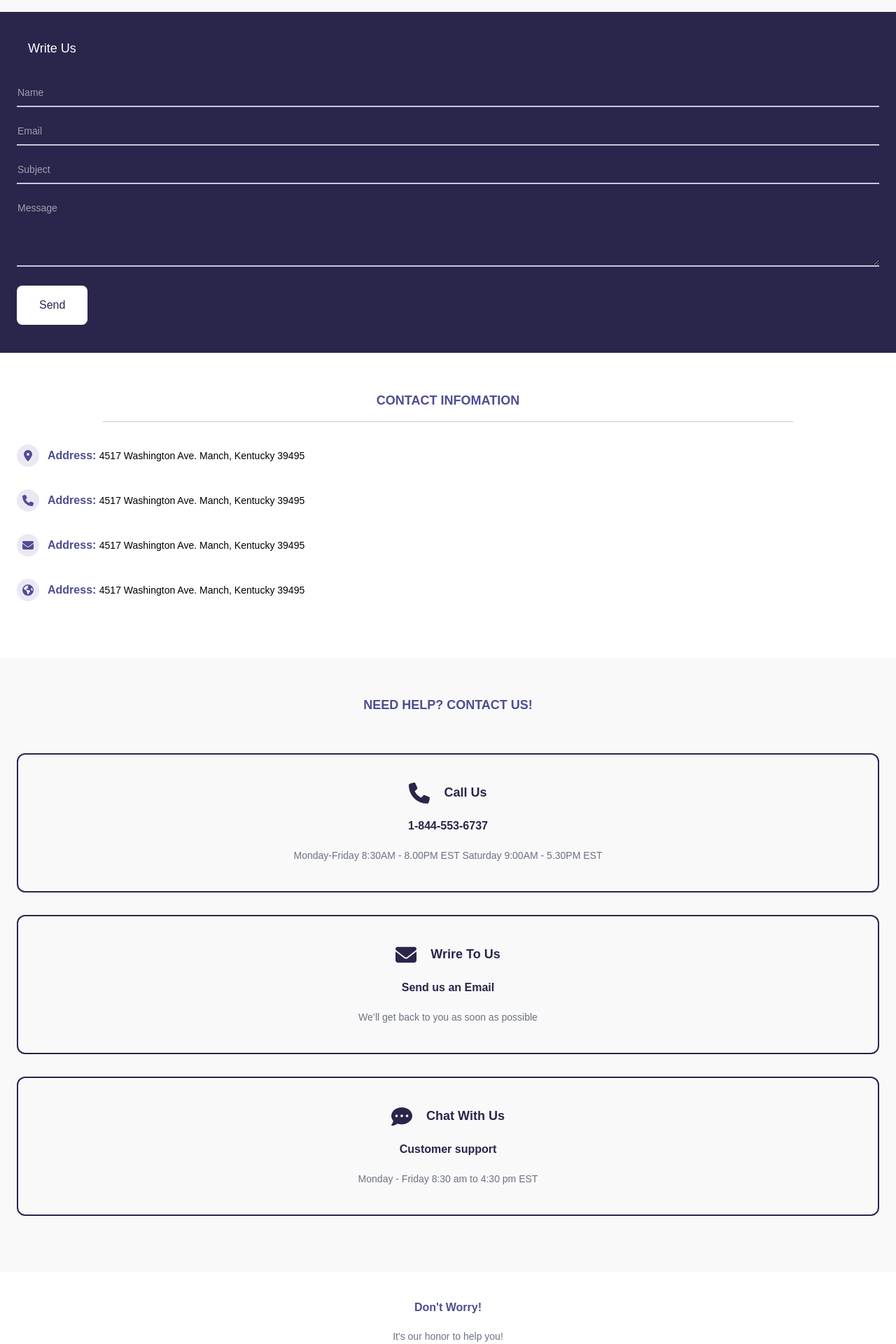
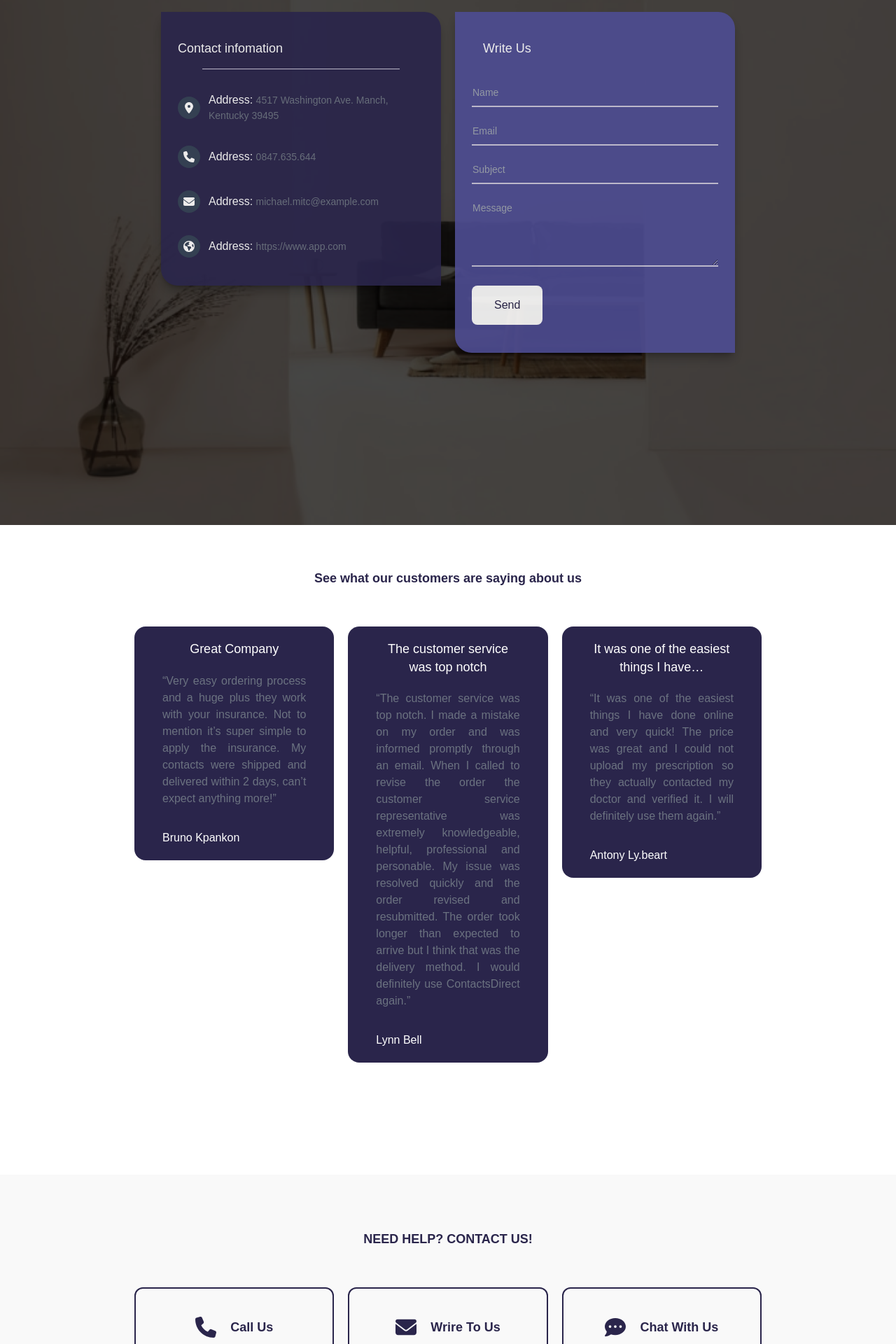
Before and after one commit to vuhuy172dh/ecommerce-website, a React (Create React App) app: page /contactUs in a window 1280 px wide. Shown: the part 320-2240 px from the top of the page at 70% size. Built offline with nearby package versions, Linux system fonts and the light colour scheme; a web font is replaced by a local one.

Commit message:
#49 Add UI Contact Us page for laptop

```diff
--- a/src/pages/contactUs.jsx
+++ b/src/pages/contactUs.jsx
@@ -1,56 +1,90 @@
 import Button from "../components/button"
 import { FontAwesomeIcon } from "@fortawesome/react-fontawesome"
 import { faLocationDot, faPhone, faEnvelope, faEarthAmericas, faCommentDots } from "@fortawesome/free-solid-svg-icons"
+import bgImg from "../assets/images/features3.png"
 
 function ContactUs() {
     return(
         <div>
-            <div className="py-14 bg-light_grey text-center">
-                <h3 className="uppercase text-body-lg font-semibold text-primary mb-8">Contact us</h3>
+            <div className="laptop:relative">
+                <img className="hidden laptop:block object-cover w-full" src={bgImg} alt="contact us"/>
+                {/* overlay */}
+                <div className="hidden laptop:block bg-black absolute top-0 left-0 right-0 bottom-0 opacity-70"></div>
+                <div className="laptop:absolute top-0 left-0 right-0 bottom-0">
+                    <div className="py-14 bg-light_grey text-center laptop:bg-transparent">
+                        <h3 className="uppercase text-body-lg font-semibold text-primary mb-8 laptop:text-white">Contact us</h3>
                         <p className="text-gray-500 w-4/5 mx-auto">We're open for any suggestion or just to have a chat</p>
                     </div>
+                    <div className="laptop:flex laptop:gap-5 laptop:justify-center laptop:items-start laptop:flex-row-reverse">
                         {/* Form Contact */}
-            <form className="bg-dark_primary py-10 px-6">
+                        <form className="bg-dark_primary py-10 px-6 laptop:bg-primary laptop:opacity-90 laptop:rounded-tr-3xl laptop:rounded-bl-3xl laptop:w-[400px] laptop:shadow-lg laptop:shadow-black/30">
                             <h3 className="text-white ml-4 mb-8 text-body-lg">Write Us</h3>
-                <input name="name" className="w-full bg-dark_primary border-b-2 border-border_dark outline-none text-white text-body-sm pl-1 py-2" type="text" placeholder="Name"/>
-                <input name="email" className="w-full bg-dark_primary border-b-2 border-border_dark outline-none text-white text-body-sm pl-1 py-2 mt-4" type="email" placeholder="Email"/>
-                <input name="subject" className="w-full bg-dark_primary border-b-2 border-border_dark outline-none text-white text-body-sm pl-1 py-2 mt-4" type="text" placeholder="Subject"/>
-                <textarea name="message" className="w-full bg-dark_primary border-b-2 border-border_dark outline-none text-white text-body-sm pl-1 py-2 mt-4" rows="4" placeholder="Message"></textarea>
+                            <input name="name" className="w-full bg-dark_primary border-b-2 border-border_dark outline-none text-white text-body-sm pl-1 py-2 laptop:bg-primary" type="text" placeholder="Name"/>
+                            <input name="email" className="w-full bg-dark_primary border-b-2 border-border_dark outline-none text-white text-body-sm pl-1 py-2 mt-4 laptop:bg-primary" type="email" placeholder="Email"/>
+                            <input name="subject" className="w-full bg-dark_primary border-b-2 border-border_dark outline-none text-white text-body-sm pl-1 py-2 mt-4 laptop:bg-primary" type="text" placeholder="Subject"/>
+                            <textarea name="message" className="w-full bg-dark_primary border-b-2 border-border_dark outline-none text-white text-body-sm pl-1 py-2 mt-4 laptop:bg-primary" rows="4" placeholder="Message"></textarea>
+                            {/* Button Send */}
                             <div className="max-w-[60px] mt-5"><Button Color="white">Send</Button></div>
                         </form>
                         {/* Contact Infomation */}
-            <div className="pt-14 pb-20 px-6">
-                <h3 className="uppercase text-body-lg font-semibold text-primary mb-4 text-center">Contact infomation</h3>
+                        <div className="pt-14 laptop:pt-10 pb-20 laptop:pb-10 px-6 laptop:w-[400px] laptop:opacity-90 laptop:rounded-tr-3xl laptop:rounded-bl-3xl laptop:bg-dark_primary laptop:shadow-lg laptop:shadow-black/30">
+                            <h3 className="uppercase text-body-lg font-semibold text-primary mb-4 text-center laptop:text-white laptop:text-left laptop:normal-case laptop:font-medium">Contact infomation</h3>
+                            {/* Divider */}
                             <p className="w-4/5 bg-border_dark h-1 mx-auto mb-8 "></p>
                             <div className="flex gap-3 items-center">
-                    <div className="rounded-full bg-border_grey w-8 h-8 flex-shrink-0 flex items-center justify-center">
-                        <FontAwesomeIcon icon={faLocationDot} className="text-primary"/>
+                                <div className="rounded-full bg-border_grey laptop:bg-slate-700 w-8 h-8 flex-shrink-0 flex items-center justify-center">
+                                    <FontAwesomeIcon icon={faLocationDot} className="text-primary laptop:text-white"/>
                                 </div>
-                    <p className="flex-1 text-body-sm"><span className="font-semibold text-primary text-body-md">Address: </span>4517 Washington Ave. Manch, Kentucky 39495</p>
+                                <p className="flex-1 text-body-sm laptop:text-gray-500"><span className="font-semibold text-primary text-body-md laptop:text-white laptop:font-normal">Address: </span>4517 Washington Ave. Manch, Kentucky 39495</p>
                             </div>
                             <div className="flex gap-3 items-center mt-8">
-                    <div className="rounded-full bg-border_grey w-8 h-8 flex-shrink-0 flex items-center justify-center">
-                        <FontAwesomeIcon icon={faPhone} className="text-primary"/>
+                                <div className="rounded-full bg-border_grey laptop:bg-slate-700 w-8 h-8 flex-shrink-0 flex items-center justify-center">
+                                    <FontAwesomeIcon icon={faPhone} className="text-primary laptop:text-white"/>
                                 </div>
-                    <p className="flex-1 text-body-sm"><span className="font-semibold text-primary text-body-md">Address: </span>4517 Washington Ave. Manch, Kentucky 39495</p>
+                                <p className="flex-1 text-body-sm laptop:text-gray-500"><span className="font-semibold text-primary text-body-md laptop:text-white laptop:font-normal">Address: </span>0847.635.644</p>
                             </div>
                             <div className="flex gap-3 items-center mt-8">
-                    <div className="rounded-full bg-border_grey w-8 h-8 flex-shrink-0 flex items-center justify-center">
-                        <FontAwesomeIcon icon={faEnvelope} className="text-primary"/>
+                                <div className="rounded-full bg-border_grey laptop:bg-slate-700 w-8 h-8 flex-shrink-0 flex items-center justify-center">
+                                    <FontAwesomeIcon icon={faEnvelope} className="text-primary laptop:text-white"/>
                                 </div>
-                    <p className="flex-1 text-body-sm"><span className="font-semibold text-primary text-body-md">Address: </span>4517 Washington Ave. Manch, Kentucky 39495</p>
+                                <p className="flex-1 text-body-sm laptop:text-gray-500"><span className="font-semibold text-primary text-body-md laptop:text-white laptop:font-normal">Address: </span>michael.mitc@example.com</p>
                             </div>
                             <div className="flex gap-3 items-center mt-8">
-                    <div className="rounded-full bg-border_grey w-8 h-8 flex-shrink-0 flex items-center justify-center">
-                        <FontAwesomeIcon icon={faEarthAmericas} className="text-primary"/>
+                                <div className="rounded-full bg-border_grey laptop:bg-slate-700 w-8 h-8 flex-shrink-0 flex items-center justify-center">
+                                    <FontAwesomeIcon icon={faEarthAmericas} className="text-primary laptop:text-white"/>
                                 </div>
-                    <p className="flex-1 text-body-sm"><span className="font-semibold text-primary text-body-md">Address: </span>4517 Washington Ave. Manch, Kentucky 39495</p>
+                                <p className="flex-1 text-body-sm laptop:text-gray-500"><span className="font-semibold text-primary text-body-md laptop:text-white laptop:font-normal">Address: </span>https://www.app.com</p>
+                            </div>
+                        </div>
+                    </div>
+                </div>
+            </div>
+            {/* Respone Customer */}
+            <div className="hidden laptop:block pt-16 pb-40 px-48">
+                <h3 className="text-body-lg font-semibold text-dark_primary mb-14 text-center">See what our customers are saying about us</h3>
+                <div className="flex items-start gap-5">
+                    <div className="w-4/12 bg-dark_primary px-10 py-5 rounded-2xl">
+                        <h3 className="text-white font-normal text-body-lg text-center">Great Company</h3>
+                        <p className="text-gray-500 text-body-md mt-5 text-justify">“Very easy ordering process and a huge plus they work with your insurance. Not to mention it’s super simple to apply the insurance. My contacts were shipped and delivered within 2 days, can’t expect anything more!”</p>
+                        <p className="text-white mt-8 text-body-md">Bruno Kpankon</p>
+                    </div>
+                    <div className="w-4/12 bg-dark_primary px-10 py-5 rounded-2xl">
+                        <h3 className="text-white font-normal text-body-lg text-center">The customer service was top notch</h3>
+                        <p className="text-gray-500 text-body-md mt-5 text-justify">“The customer service was top notch. I made a mistake on my order and was informed promptly through an email. When I called to revise the order the customer service representative was extremely knowledgeable, helpful, professional and personable. My issue was resolved quickly and the order revised and resubmitted. The order took longer than expected to arrive but I think that was the delivery method. I would definitely use ContactsDirect again.”</p>
+                        <p className="text-white mt-8 text-body-md">Lynn Bell</p>
+                    </div>
+                    <div className="w-4/12 bg-dark_primary px-10 py-5 rounded-2xl">
+                        <h3 className="text-white font-normal text-body-lg text-center">It was one of the easiest things I have…</h3>
+                        <p className="text-gray-500 text-body-md mt-5 text-justify">“It was one of the easiest things I have done online and very quick! The price was great and I could not upload my prescription so they actually contacted my doctor and verified it. I will definitely use them again.”</p>
+                        <p className="text-white mt-8 text-body-md">Antony Ly.beart</p>
+                    </div>
                 </div>
             </div>
             {/* Need Help */}
-            <div className="bg-light_grey pt-14 pb-20 px-6">
-                <h3 className="uppercase text-body-lg font-semibold text-primary mb-14 text-center">Need Help? Contact Us!</h3>
-                <div className="border-dark_primary text-center border-2 rounded-xl px-5 py-10">
+            <div className="bg-light_grey pt-14 pb-20 px-6 laptop:px-48 laptop:py-20">
+                <h3 className="uppercase text-body-lg font-semibold text-primary mb-14 text-center laptop:text-dark_primary">Need Help? Contact Us!</h3>
+                <div className="laptop:flex gap-5 ">
+                    <div className="border-dark_primary text-center border-2 rounded-xl px-5 py-10 laptop:w-4/12">
                         <div className="flex justify-center items-center gap-5">
                             <FontAwesomeIcon icon={faPhone} className="text-[30px] text-dark_primary"/>
                             <p className="text-dark_primary text-body-lg font-bold">Call Us</p>
@@ -58,7 +92,7 @@ function ContactUs() {
                         <p className="mt-5 text-dark_primary text-body-md font-semibold">1-844-553-6737</p>
                         <p className="mt-5 text-body-sm text-gray-500">Monday-Friday 8:30AM - 8.00PM EST Saturday 9:00AM - 5.30PM EST</p>
                     </div>
-                <div className="border-dark_primary text-center border-2 rounded-xl px-5 py-10 mt-8">
+                    <div className="border-dark_primary text-center border-2 rounded-xl px-5 py-10 laptop:w-4/12 mt-8 laptop:mt-0">
                         <div className="flex justify-center items-center gap-5">
                             <FontAwesomeIcon icon={faEnvelope} className="text-[30px] text-dark_primary"/>
                             <p className="text-dark_primary text-body-lg font-bold">Wrire To Us</p>
@@ -66,7 +100,7 @@ function ContactUs() {
                         <p className="mt-5 text-dark_primary text-body-md font-semibold">Send us an Email</p>
                         <p className="mt-5 text-body-sm text-gray-500">We’ll get back to you  as  soon as possible</p>
                     </div>
-                <div className="border-dark_primary text-center border-2 rounded-xl px-5 py-10 mt-8">
+                    <div className="border-dark_primary text-center border-2 rounded-xl px-5 py-10 laptop:w-4/12 mt-8 laptop:mt-0">
                         <div className="flex justify-center items-center gap-5">
                             <FontAwesomeIcon icon={faCommentDots} className="text-[30px] text-dark_primary"/>
                             <p className="text-dark_primary text-body-lg font-bold">Chat With Us</p>
@@ -75,9 +109,10 @@ function ContactUs() {
                         <p className="mt-5 text-body-sm text-gray-500">Monday - Friday 8:30 am to 4:30 pm EST</p>
                     </div>
                 </div>
+            </div>
             <div className="py-10 text-center">
-                <h3 className="text-body-md font-semibold text-primary mb-4 ">Don't Worry!</h3>
-                <p className="mt-5 text-body-sm text-gray-500">It's our honor to help you!</p>
+                <h3 className="text-body-md laptop:text-body-lg font-semibold text-primary mb-4 laptop:text-dark_primary">Don't Worry!</h3>
+                <p className="mt-5 text-body-sm laptop:text-body-md text-gray-500">It's our honor to help you!</p>
             </div>
         </div>
     )
```
Lines whose indentation alone changed are shown as unchanged.
